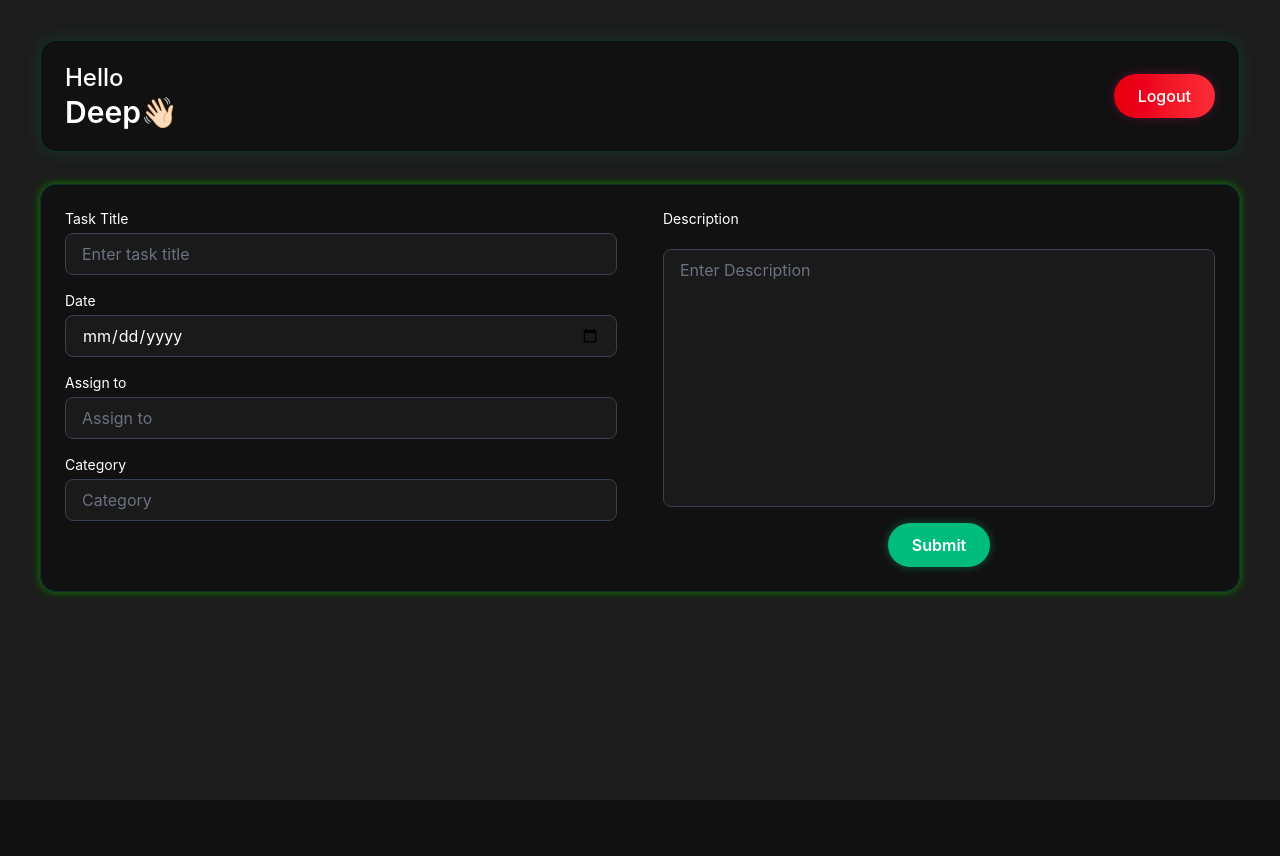
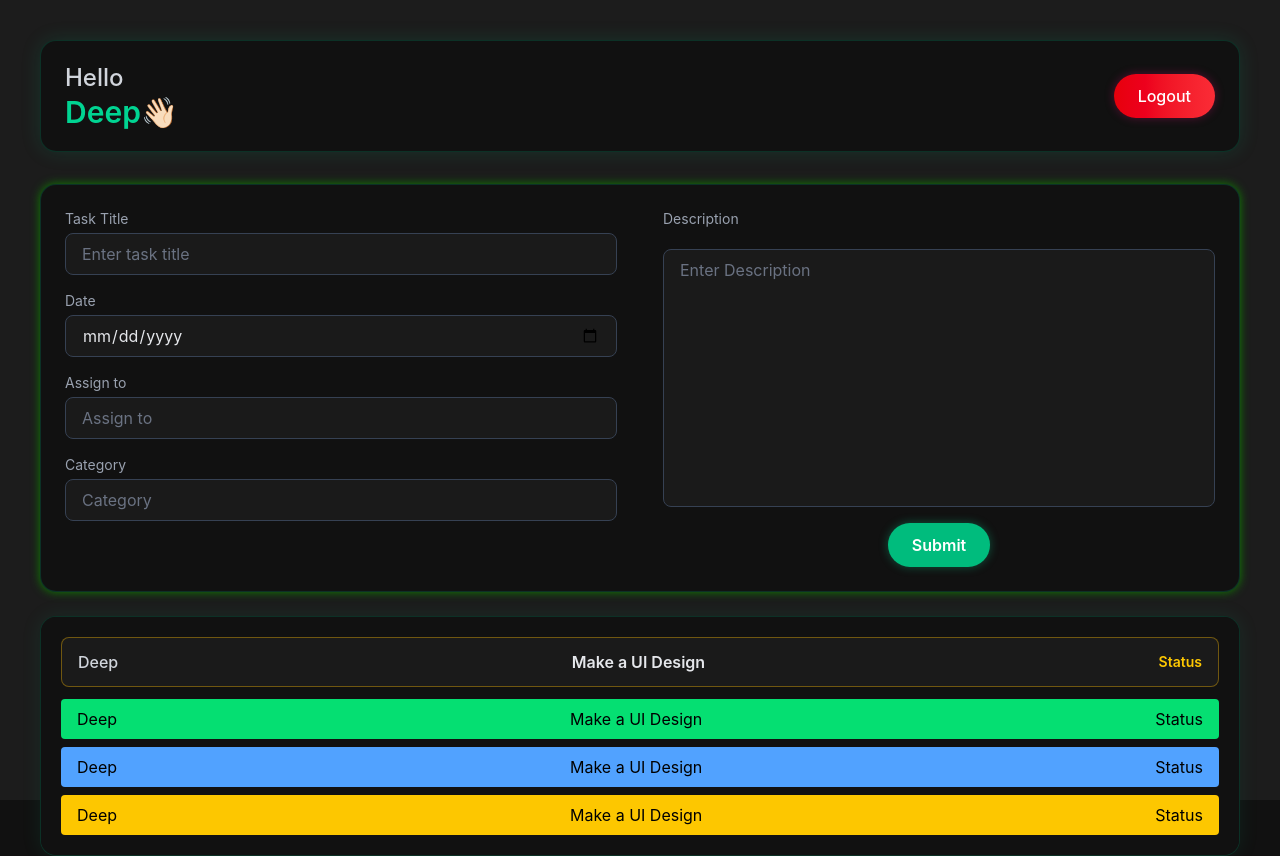
Before and after one commit to deepx-sh/taskflow, a React (Vite) app: page / in a window 1280 px wide. Before the commit the page ends 800 px from the top, so only its background shows below. Built offline with nearby package versions, Linux system fonts and the light colour scheme.

Commit message:
feat: add AllTask component and integrate it into AdminDashboard

```diff
--- a/src/components/Dashboard/AdminDashboard.jsx
+++ b/src/components/Dashboard/AdminDashboard.jsx
@@ -1,13 +1,14 @@
 import React from "react";
 import Header from "../../others/Header";
 import CreateTask from "../../others/CreateTask";
+import AllTask from "../../others/AllTask";
 
 const AdminDashboard = () => {
   return (
     <div className="p-10 bg-[#1C1C1C] h-screen  w-full">
       <Header />
       <CreateTask/>
-
+     <AllTask/>
     </div>
   );
 };
--- a/src/index.css
+++ b/src/index.css
@@ -7,7 +7,7 @@
 } */
 
 *{
-  color: #fff;
+  /* color: #fff; */
   font-family: 'Inter', -apple-system, BlinkMacSystemFont, 'Segoe UI', 'Roboto', 'Oxygen',
     'Ubuntu', 'Cantarell', 'Fira Sans', 'Droid Sans', 'Helvetica Neue',
     sans-serif;
--- /dev/null
+++ b/src/others/AllTask.jsx
@@ -0,0 +1,34 @@
+import React from 'react'
+
+const AllTask = () => {
+  return (
+      <div id='tasklist' className='bg-[#111] p-5 mt-6 rounded-2xl h-60 overflow-y-auto border border-emerald-700/30 shadow-[0_0_20px_rgba(16,185,129,0.1)]'>
+          <div className='bg-[#1a1a1a] mb-3 py-3 px-4 flex justify-between items-center border border-yellow-500/40  rounded-lg hover:shadow-[0_0_15px_rgba(234,179,8,0.25)] transition-all duration-300'>
+              <h2 className='text-gray-300 font-medium'>Deep</h2>
+              <h3 className='text-gray-200 font-semibold'>Make a UI Design</h3>
+              <h5 className='text-yellow-400 font-semibold text-sm'>Status</h5>
+          </div>
+
+          <div className='bg-green-400 mb-2 py-2 px-4 flex justify-between rounded'>
+              <h2>Deep</h2>
+              <h3>Make a UI Design</h3>
+              <h5>Status</h5>
+          </div>
+
+          <div className='bg-blue-400 mb-2 py-2 px-4 flex justify-between rounded'>
+              <h2>Deep</h2>
+              <h3>Make a UI Design</h3>
+              <h5>Status</h5>
+          </div>
+
+          <div className='bg-yellow-400 mb-2 py-2 px-4 flex justify-between rounded'>
+              <h2>Deep</h2>
+              <h3>Make a UI Design</h3>
+              <h5>Status</h5>
+          </div>
+
+    </div>
+  )
+}
+
+export default AllTask
```
